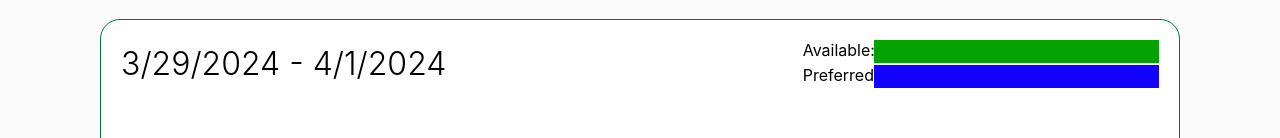
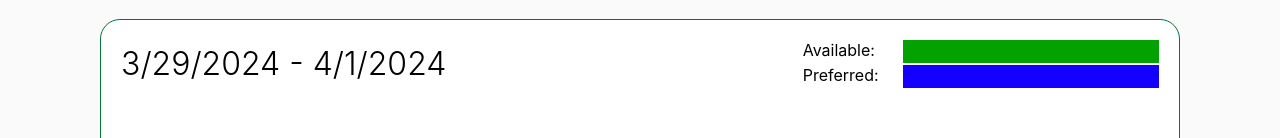
Before and after one commit to liu-samuel/csc309, a React (Create React App) app in the folder frontend/: page /new_meeting in a window 1280 px wide. Shown: the part 187-325 px from the top of the page. Built offline with nearby package versions, Linux system fonts and the light colour scheme; no server answers; sample sign-in values are in the browser's storage.

Commit message:
availability colours for calendar

```diff
--- a/frontend/src/components/Calendar/Calendar.css
+++ b/frontend/src/components/Calendar/Calendar.css
@@ -138,7 +138,7 @@ td:nth-child(2) {
 
 .calendar-available-box,
 .calendar-preferred-box {
-    width: 100%;
+    width: 80%;
     height: 100%;
     display: block;
 }
@@ -148,12 +148,14 @@ td:nth-child(2) {
     flex-direction: row;
     flex-grow: 1;
     width: 50%;
+    justify-content: flex-end;
 }
 
 .calendar-index-container p {
     padding: 0;
     margin: 0;
     width: 20%;
+    padding-right: 100px;
 }
 
 .calendar-mobile-buttons {
```
